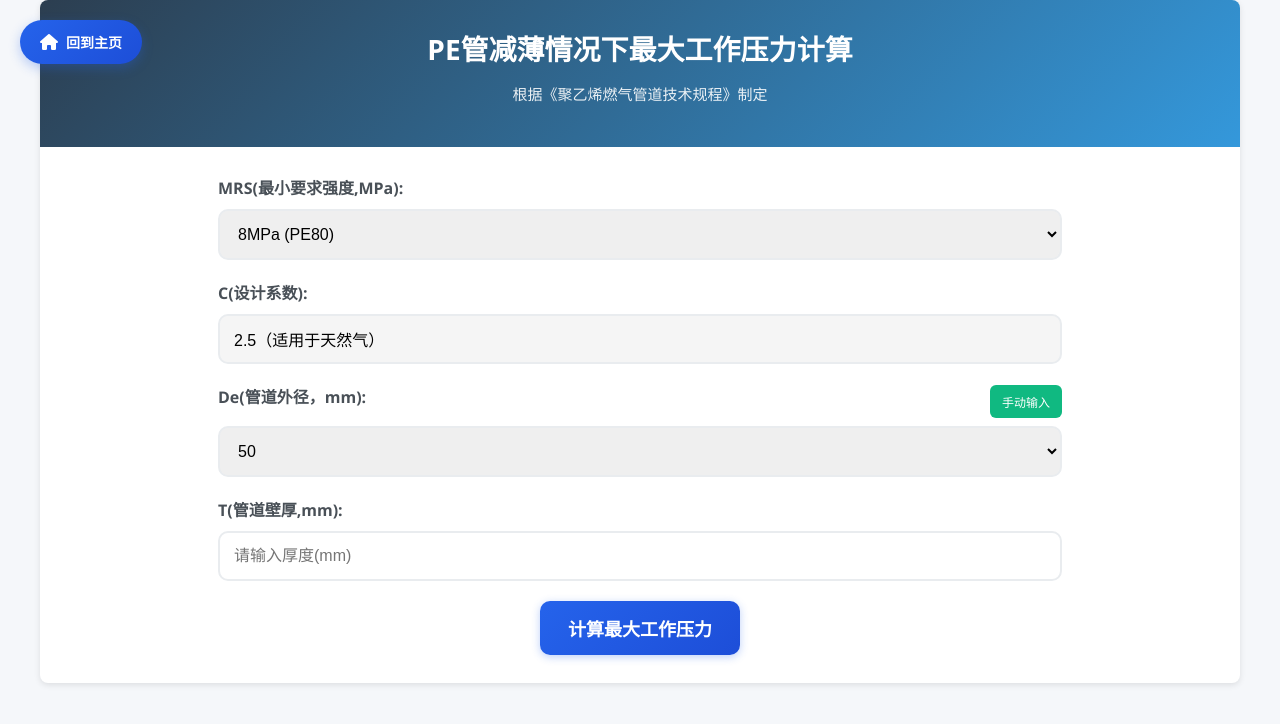
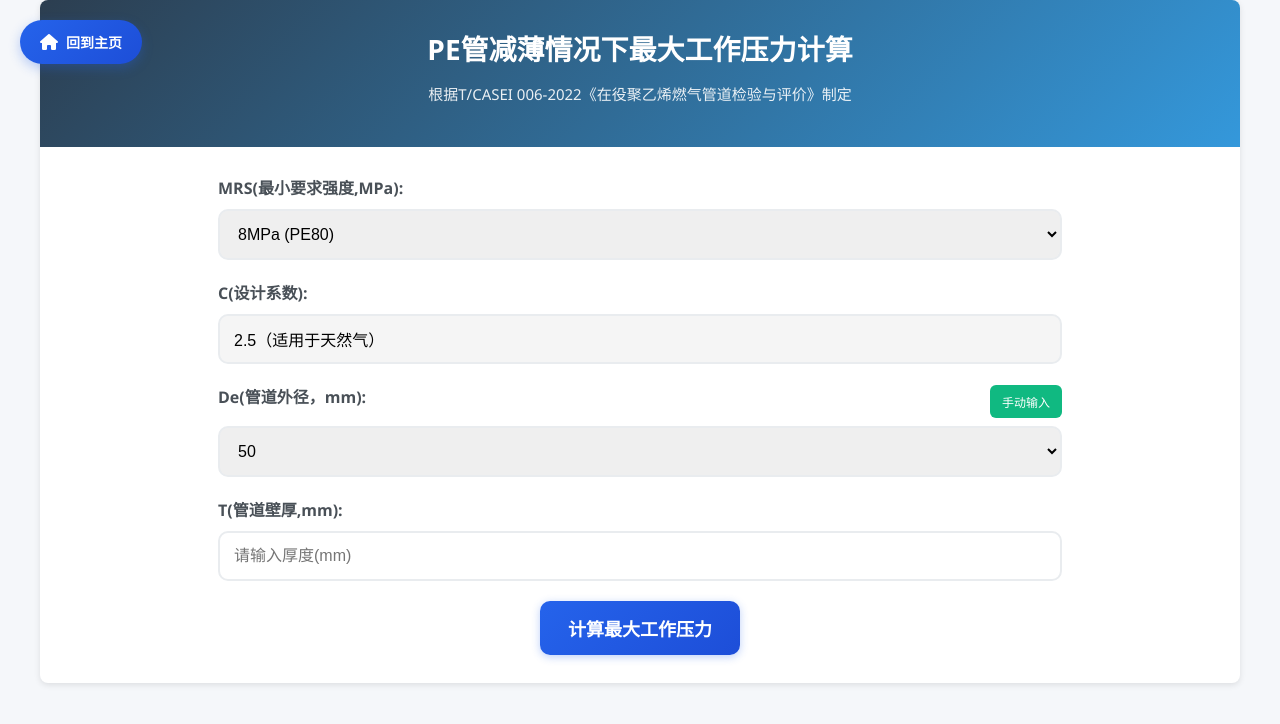
Before and after one commit to user-liang22/Special-Equipment-Tools, a plain HTML site: page 承压/PE管减薄情况下最大工作压力计算.html in a window 1280 px wide. Drawn offline with Linux system fonts and the light colour scheme.

Commit message:
feat: 修改了PE管减薄情况下最大工作压力计算

```diff
--- a/承压/PE管减薄情况下最大工作压力计算.html
+++ b/承压/PE管减薄情况下最大工作压力计算.html
@@ -151,7 +151,7 @@
 	<div class="wrap">
 		<header>
 			<h1>PE管减薄情况下最大工作压力计算</h1>
-			<p class="description">根据《聚乙烯燃气管道技术规程》制定</p>
+			<p class="description">根据T/CASEI 006-2022《在役聚乙烯燃气管道检验与评价》制定</p>
 		</header>
 		<div class="pressure-calculator">
 			<div class="input-group">
```
